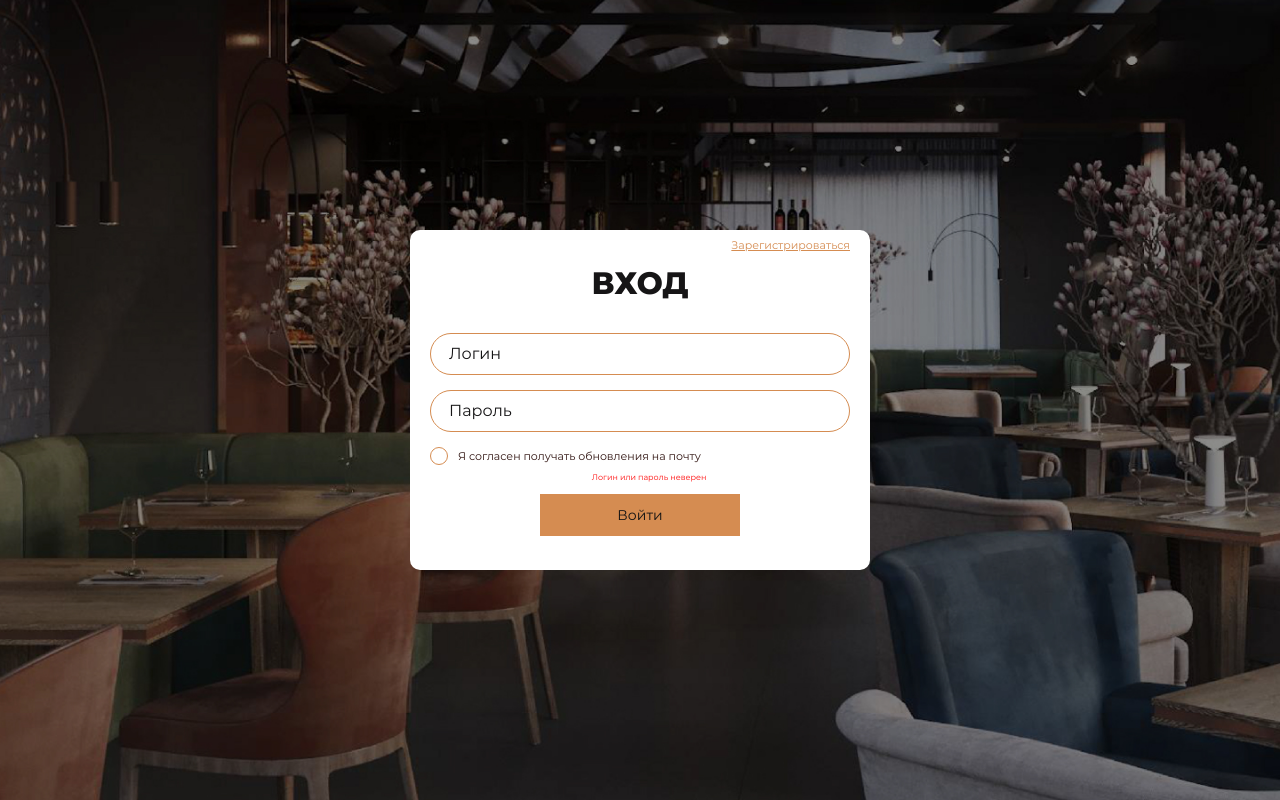
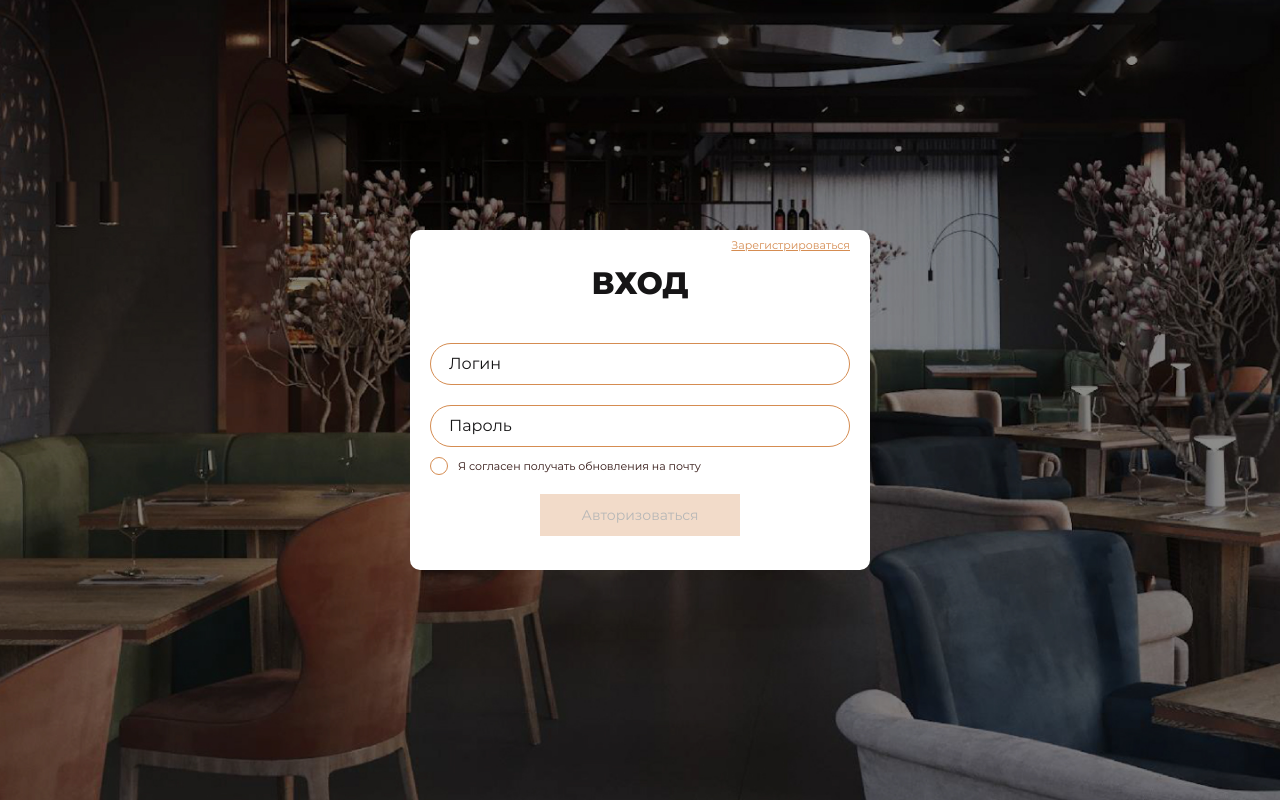
Before and after one commit to azatgilmutdinov/Online-store_REACT-2, a React (Create React App) app: page / in a window 1280 px wide. Built offline with nearby package versions, Linux system fonts and the light colour scheme.

Commit message:
modern form with react-form-hook

```diff
--- a/package.json
+++ b/package.json
@@ -9,6 +9,7 @@
     "@testing-library/user-event": "^13.5.0",
     "react": "^18.2.0",
     "react-dom": "^18.2.0",
+    "react-hook-form": "^7.43.7",
     "react-redux": "^8.0.5",
     "react-router-dom": "^6.9.0",
     "react-scripts": "5.0.1",
--- a/src/components/UI/Button/Button.jsx
+++ b/src/components/UI/Button/Button.jsx
@@ -1,12 +1,12 @@
 import React from 'react'
 import styles from './Button.module.css'
 
-const Button = ({text, type, onclickFunction, disabled}) => {
+const Button = ({text, typeBtn, onclickFunction, disabled}) => {
 
   return (
     <button
       disabled={disabled}
-      className={type==='orange' ?  `${styles.button} ${styles.buttonOrange}` : `${styles.button} ${styles.buttonLimpid}`}
+      className={typeBtn==='orange' ?  `${styles.button} ${styles.buttonOrange}` : `${styles.button} ${styles.buttonLimpid}`}
       onClick={onclickFunction}
     >{text}</button>
   )
--- a/src/components/blocks/FormReg/Form.css
+++ b/src/components/blocks/FormReg/Form.css
@@ -141,17 +141,14 @@
   width: 11px;
   height: 11px;
   background-color: #D58C51;;
-  border-radius: 50%;
-    /* background-size: contain;
-  background-repeat: no-repeat; */
+  box-shadow: 0px 0px 8px 3px rgba(174, 126, 72, 0.25);
+  border-radius: 100%;
 
-    /*Выравниваем галочку*/
+  /*Выравниваем галочку*/
   position: absolute;
   left: 50%;
   top: 50%;
   transform: translate(-50%, -50%) scale(0);/*scale - чтобы по умолчанию убрать галочку*/
-  /* margin-left: 0px;
-  margin-top: 0px; */
 }
 
 /*--Активируем custom-checkbox--*/
--- a/src/components/blocks/FormReg/Form.jsx
+++ b/src/components/blocks/FormReg/Form.jsx
@@ -9,8 +9,9 @@ const Form = ({title, linkText, link, buttonText}) => {
 
   const testFunc = (event) => {
     setValuMess(event.target.value)
-    console.log('event.target.value', event.target.value);
-    // console.log('valueMess', valueMess);
+
+    console.log('event.target.value - ', event.target.value);
+    console.log('valueMess - ', valueMess);
   }
   if (valueMess.length < 5) {
 
@@ -26,7 +27,7 @@ const Form = ({title, linkText, link, buttonText}) => {
           className="form__input form-input form-input_email"
           placeholder="Логин"
           value={valueMess}
-          onInput={testFunc}
+          onChange={testFunc}
         ></input>
 
         <p
--- /dev/null
+++ b/src/components/elements/checkboxForm/CheckboxForm.css
@@ -0,0 +1,41 @@
+/*ЧЕКБОКСЫ*/
+.form-checkbox__real {
+  /*Скрываем стандартный чекбокс*/
+  width: 0;
+  height: 0;
+  opacity: 0;
+  position: absolute;
+}
+
+.form-checkbox__custom {
+  position: relative;
+  display: inline-block;
+  width: 18px;
+  height: 18px;
+  border-radius: 50%;
+
+  border: 1px solid #D58C51;
+  vertical-align: sub;
+}
+
+.form-checkbox__custom::before {
+  content: '';
+  /*Рисуем галочку*/
+  display: inline-block;
+  width: 11px;
+  height: 11px;
+  background-color: #D58C51;;
+  box-shadow: 0px 0px 8px 3px rgba(174, 126, 72, 0.25);
+  border-radius: 100%;
+
+  /*Выравниваем галочку*/
+  position: absolute;
+  left: 50%;
+  top: 50%;
+  transform: translate(-50%, -50%) scale(0);/*scale - чтобы по умолчанию убрать галочку*/
+}
+
+/*--Активируем custom-checkbox--*/
+.form-checkbox__real:checked  + .form-checkbox__custom::before{
+  transform: translate(-50%, -50%) scale(1);
+}
--- /dev/null
+++ b/src/components/elements/checkboxForm/CheckboxForm.jsx
@@ -0,0 +1,12 @@
+import React from 'react'
+import './CheckboxForm.css'
+
+export const CheckboxForm = () => {
+  return (
+    <label  className="form__checkbox form-checkbox">
+      <input type="checkbox" className="form-checkbox__real"></input>
+      <span className="form-checkbox__custom"></span>
+      <p className="form-checkbox__text">Я согласен получать обновления на почту</p>
+  </label>
+  )
+}
--- a/src/components/pages/FormAuthor.jsx
+++ b/src/components/pages/FormAuthor.jsx
@@ -1,15 +1,111 @@
 import React from 'react'
 import Form from '../blocks/FormReg/Form'
+import { useForm } from 'react-hook-form'
+import './FormReg.css'
+import Button from '../UI/Button/Button'
+import { Link } from 'react-router-dom'
+import { CheckboxForm } from '../elements/checkboxForm/CheckboxForm'
 
 const FormAuthor = () => {
+  const {
+    register,
+    formState: {
+      errors,
+      isValid,
+    },
+    handleSubmit,
+    // reset, //для очистки формы
+  } = useForm({
+    mode: 'onBlur' //проверка на ошибки после фокуса на input
+  })
+
+  //Функции получения  данных пользователя
+  function getLocalStorage(key) {
+    let string = localStorage.getItem(key);
+    return JSON.parse(string);
+  }
+
+  let userDBAuthor = {};
+  let usersArr = getLocalStorage('users');
+
+  const onSubmitDB = (dataBase) => {
+    // alert(JSON.stringify(dataBase))
+
+    userDBAuthor.Login = dataBase.Login;
+    userDBAuthor.Password = dataBase.Password;
+    // console.log('userDBReg - ', userDBReg);
+
+    usersArr.forEach(item => {
+      if (item.Login === userDBAuthor.Login && item.Password === userDBAuthor.Password) {
+        alert('Авторизация прошла успешно!');
+        //перекидывает на главную страницу
+      } else {
+        console.log('все работает')
+        //показывает ошибку в форме - посередине красным ('логин или пароль неверный')
+      }
+    })
+  }
+
   return (
     <div className='formAuthor'>
-      <Form
+        <form action="" className='form' onSubmit={handleSubmit(onSubmitDB)}>
+          <Link to='/registration' className="form__link">Зарегистрироваться</Link>
+          <h2 className="form__title">Вход</h2>
+          <input
+            className='form__input'
+            type="text"
+            placeholder='Логин'
+            {...register('Login', {
+              required: 'Поле не должно быть пустым',
+              minLength: {
+                value: 4,
+                message: 'Логин должен содержать не менее 4-х символов'
+              },
+              // pattern: {
+              //   value: /^(([^<>()[\]\\.,;:\s@"]+(\.[^<>()[\]\\.,;:\s@"]+)*)|(".+"))@((\[[0-9]{1,3}\.[0-9]{1,3}\.[0-9]{1,3}\.[0-9]{1,3}\])|(([a-zA-Z\-0-9]+\.)+[a-zA-Z]{2,}))$/,
+              //   message: 'Не валидный'
+              // }
+            })}
+          />
+          <div>
+            {errors?.Login && <p className='form__text-error'>{errors?.Login?.message || 'Проверьте заполнение поля'}</p>}
+          </div>
+
+
+          <input
+            className='form__input'
+            type="password"
+            placeholder='Пароль'
+            {...register('Password', {
+              required: 'Поле не должно быть пустым',
+              minLength: {
+                value: 4,
+                message: 'Пароль должен содержать не менее 4-х символов'
+              }
+            })}
+          />
+          <div>
+            {errors?.Password && <p className='form__text-error'>{errors?.Password?.message || 'Проверьте заполнение поля'}</p>}
+          </div>
+          <CheckboxForm/>
+          <div className="form__button-wrapper">
+            <Button
+              text='Авторизоваться'
+              typeBtn="orange"
+              disabled={!isValid}
+            />
+          </div>
+        </form>
+
+
+
+
+      {/* <Form
         title='Вход'
         linkText='Зарегистрироваться'
         link='/registration'
         buttonText='Войти'
-      />
+      /> */}
     </div>
   )
 }
--- /dev/null
+++ b/src/components/pages/FormReg.css
@@ -0,0 +1,82 @@
+.form {
+  position: relative;
+  padding: 9px 20px 34px 20px;
+  width: 460px;
+  height: 340px;
+
+  background: #FFFFFF;
+  color: black;
+  border-radius: 10px;
+}
+.form__input {
+  margin: 10px 0;
+
+  padding: 10px 18px;
+  /* margin-bottom: 15px; */
+  width: 100%;
+
+  border: 1px solid #D58C51;
+  border-radius: 61px;
+
+  font-family: 'Montserrat';
+  font-weight: 400;
+  font-size: 16px;
+  line-height: 20px;
+
+  color: #161516;
+}
+.form__input::placeholder {
+  font-family: 'Montserrat';
+  font-weight: 400;
+  font-size: 16px;
+  line-height: 20px;
+
+  color: #161516;
+}
+
+.form__text-error {
+  position: absolute;
+  padding-left: 18px;
+  font-weight: 300;
+  font-size: 8px;
+  line-height: 10px;
+
+  color: #FF0B0B;
+}
+
+.form__link {
+  display: block;
+  font-weight: 300;
+  font-size: 11px;
+  line-height: 13px;
+  text-align: right;
+  text-decoration-line: underline;
+
+  color: #D58C51;
+}
+
+.form__link:hover {
+  color: #ff1e00;
+}
+
+.form__title {
+  display: flex;
+  justify-content: center;
+  align-items: center;
+  margin-top: 18px;
+  margin-bottom: 36px;
+  font-weight: 700;
+  font-size: 31px;
+  line-height: 27px;
+  text-transform: uppercase;
+
+  color: #161516;
+}
+
+.form__button-wrapper {
+  position: absolute;
+  bottom: 34px;
+  left: 50%;
+  transform: translateX(-50%);
+
+}
--- a/src/components/pages/FormReg.jsx
+++ b/src/components/pages/FormReg.jsx
@@ -1,15 +1,128 @@
 import React from 'react'
 import Form from '../blocks/FormReg/Form'
+import { useForm } from 'react-hook-form'
+import './FormReg.css'
+import Button from '../UI/Button/Button'
+import { Link } from 'react-router-dom'
+import { CheckboxForm } from '../elements/checkboxForm/CheckboxForm'
 
 const FormReg = () => {
+  const {
+    register,
+    formState: {
+      errors,
+      isValid,
+    },
+    handleSubmit,
+    reset, //для очистки формы
+  } = useForm({
+    mode: 'onBlur' //проверка на ошибки после фокуса на input
+  })
+
+
+  //Функции получения и записывания данных пользователя
+  function getLocalStorage(key) {
+    let string = localStorage.getItem(key);
+    return JSON.parse(string);
+  }
+
+  function writeLocalStorage(key, value) {
+    localStorage.setItem(key, JSON.stringify(value));
+  }
+
+  let userDBReg = {};
+  let usersArr = getLocalStorage('users');
+
+  const onSubmitDB = (dataBase) => {
+    // alert(JSON.stringify(dataBase))
+
+    userDBReg.Login = dataBase.Login;
+    userDBReg.Password = dataBase.Password;
+    // console.log('userDBReg - ', userDBReg);
+
+
+    if (usersArr == null) {
+      usersArr = [];
+    } else {
+      usersArr.forEach(item => {
+        if (item.Login == dataBase.Login) {
+          alert('такой пользователь уже существует');
+          userDBReg.remove()
+        }
+      })
+    }
+
+    usersArr.push(userDBReg);//записываем пользователя в массив (если он есть)
+    writeLocalStorage('users', usersArr);
+    alert('Регистрация прошла успешно! Теперь войдите в личный кабинет');
+
+
+
+    reset()//для очистки формы
+  }
+
   return (
-    <div className='formReg'>
-      <Form
+    <div className='formReg' >
+
+      <form action="" className='form' onSubmit={handleSubmit(onSubmitDB)}>
+        <Link to='/' className="form__link">Авторизоваться</Link>
+        <h2 className="form__title">Регистрация</h2>
+        <input
+          className='form__input'
+          type="text"
+          placeholder='Логин'
+          {...register('Login', {
+            required: 'Поле не должно быть пустым',
+            minLength: {
+              value: 4,
+              message: 'Логин должен содержать не менее 4-х символов'
+            },
+            // pattern: {
+            //   value: /^(([^<>()[\]\\.,;:\s@"]+(\.[^<>()[\]\\.,;:\s@"]+)*)|(".+"))@((\[[0-9]{1,3}\.[0-9]{1,3}\.[0-9]{1,3}\.[0-9]{1,3}\])|(([a-zA-Z\-0-9]+\.)+[a-zA-Z]{2,}))$/,
+            //   message: 'Не валидный'
+            // }
+          })}
+        />
+        <div>
+          {errors?.Login && <p className='form__text-error'>{errors?.Login?.message || 'Проверьте заполнение поля'}</p>}
+        </div>
+
+
+        <input
+          className='form__input'
+          type="password"
+          placeholder='Пароль'
+          {...register('Password', {
+            required: 'Поле не должно быть пустым',
+            minLength: {
+              value: 4,
+              message: 'Пароль должен содержать не менее 4-х символов'
+            }
+          })}
+        />
+        <div>
+          {errors?.Password && <p className='form__text-error'>{errors?.Password?.message || 'Проверьте заполнение поля'}</p>}
+        </div>
+
+        <CheckboxForm/>
+        <div className="form__button-wrapper">
+          <Button
+            text='Зарегистрироваться'
+            typeBtn="orange"
+            disabled={!isValid}
+          />
+        </div>
+      </form>
+
+
+
+
+      {/* <Form
         title='Регистрация'
         linkText='Авторизоваться'
         link='/'
         buttonText='Зарегистрироваться'
-        />
+        /> */}
     </div>
   )
 }
```
Also changed, not shown: 1 other file (tests, documents, lock files or other folders).
